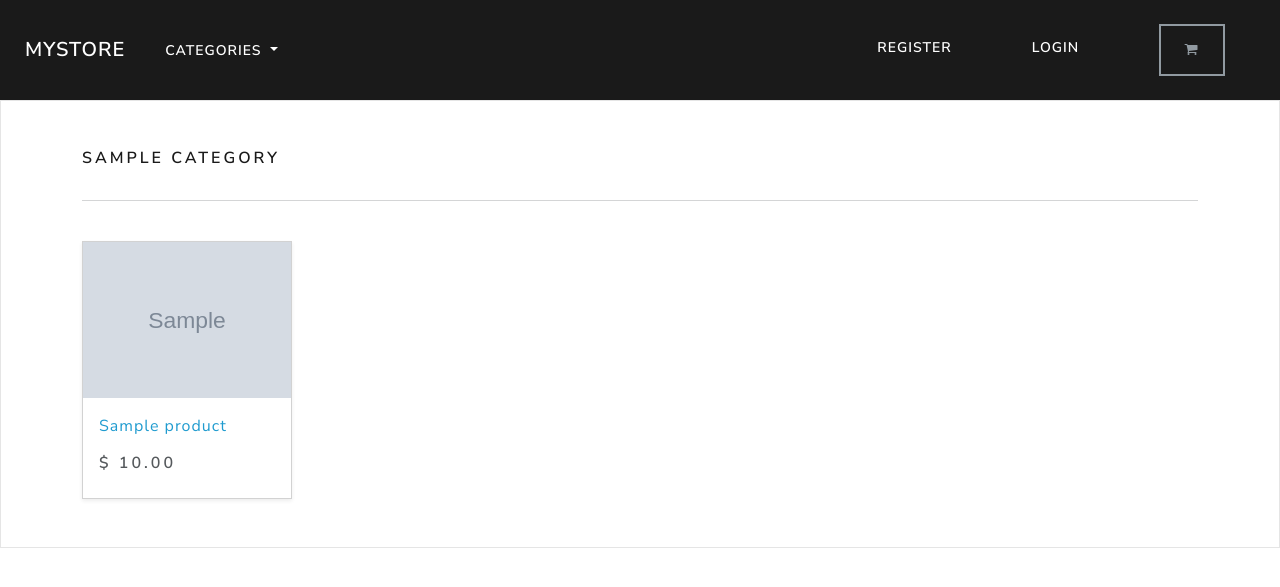
After one commit to francksharif/ecommerce-store, a Django app: a page that uses store/templates/store/base.html in a window 1280 px wide. The commit adds this page. Shown: the top 587 px of the page. Run offline with Django 5.2, Linux system fonts and the light colour scheme; tables that the repository leaves empty hold one stand-in row (values such as "Sample post"); grey boxes marked "Sample" are stand-in pictures; some libraries are stand-ins or nearby versions.

Commit message:
setting up dynamic links for category views and building template

```diff
--- a/store/models.py
+++ b/store/models.py
@@ -15,6 +15,10 @@ class Category(models.Model):
 
     def __str__(self):
         return self.name
+
+    def get_absolute_url(self):
+        return reverse("category-page", args=[self.slug])
+
 
 
 
--- a/store/templates/store/base.html
+++ b/store/templates/store/base.html
@@ -91,7 +91,7 @@
 
                             {% for category in categories %}
 
-                                <a class="dropdown-item" href="">{{ category | capfirst}}</a>
+                                <a class="dropdown-item" href="{{ category.get_absolute_url}}">{{ category | capfirst}}</a>
 
                              {% endfor %}
 
--- /dev/null
+++ b/store/templates/store/category_page.html
@@ -0,0 +1,49 @@
+{% extends "./base.html" %}
+
+{% load static %}
+
+
+{% block content %}
+
+
+<main>
+
+  <div class="album py-5 bg-light">
+    <div class="container">
+
+      <div class="pb-3 h5"> {{ category.name | capfirst}} </div>
+
+
+      <hr>
+
+      <br>
+
+
+      <div class="row row-cols-1 row-cols-sm-2 row-cols-md-5 g-3">
+
+        {% for product in category_products %}
+
+        <div class="col">
+          <div class="card shadow-sm">
+          <img class="img-fluid" alt="Responsive image" src="{{ product.image.url }}">
+
+            <div class="card-body">
+              <p class="card-text">
+                <a class="text-info text-decoration-none" href=""> {{ product.title }} </a>
+              </p>
+              <div class="d-flex justify-content-between align-items-center">
+                <h5> $ {{product.price}} </h5>
+              </div>
+            </div>
+          </div>
+        </div>
+
+        {% endfor %}
+      </div>
+    </div>
+  </div>
+
+
+</main>
+
+{% endblock %}
--- a/store/urls.py
+++ b/store/urls.py
@@ -5,4 +5,5 @@ from . import views
 urlpatterns = [
     path('', views.store, name='store'),
     path('product/<slug:slug>', views.product_page, name="product-page"),
+    path('category/<slug:slug>', views.category_page, name="category-page")
 ]
--- a/store/views.py
+++ b/store/views.py
@@ -17,3 +17,9 @@ def product_page(request, slug):
     product = get_object_or_404(Product, slug=slug)
     context = {'product': product}
     return render(request, 'store/product_page.html', context)
+
+
+def category_page(request, slug):
+    category = get_object_or_404(Category, slug=slug)
+    products = Product.objects.filter(category__name=category)
+    return render(request, 'store/category_page.html',  {"category": category, "category_products": products})
```
